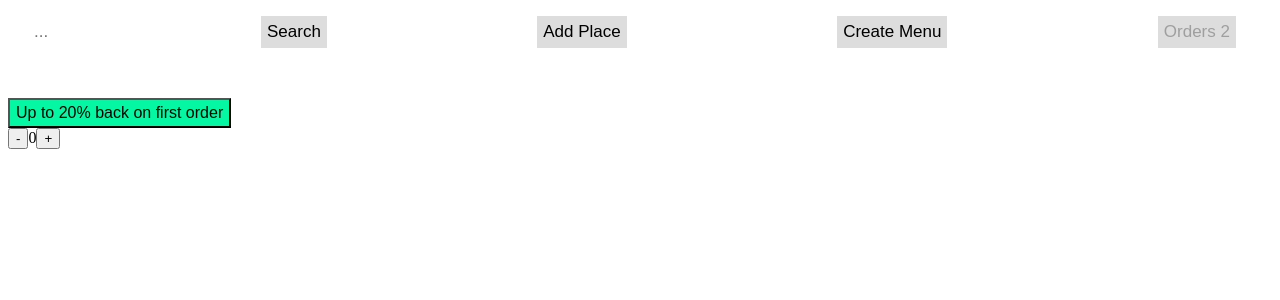
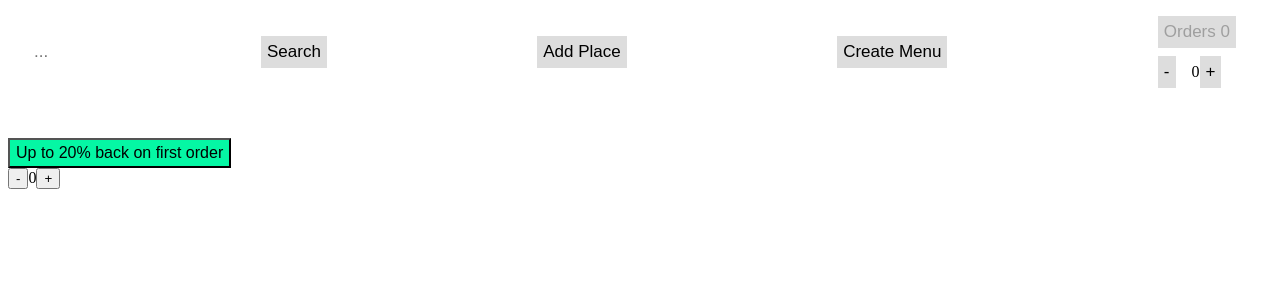
Before and after one commit to NukriSh/DineZone, an Angular app: page / in a window 1280 px wide. Shown: the top 300 px of the page. Built offline with nearby package versions, Linux system fonts and the light colour scheme.

Commit message:
event emmiter

```diff
--- a/src/app/app.component.html
+++ b/src/app/app.component.html
@@ -9,7 +9,7 @@
         <button >Create Menu</button>
     </div>
     <div>
-        <app-current-orders [currentoOderCount]="orderCount"/>
+        <app-current-orders/>
     </div>
 </div>
 
--- a/src/app/app.component.ts
+++ b/src/app/app.component.ts
@@ -14,7 +14,7 @@ import { ItemCounterComponent } from "./item-counter/item-counter.component";
 })
 export class AppComponent {
   title = 'OrderCraft';
-  orderCount: number = 2;
+  // orderCount: number = 2;
 
-  noCurrentOrders: boolean =true;
+  // noCurrentOrders: boolean =true;
 }
--- a/src/app/current-orders/current-orders.component.html
+++ b/src/app/current-orders/current-orders.component.html
@@ -1 +1,2 @@
 <button [disabled]="noCurrentOrders">Orders {{currentoOderCount}}</button>
+<app-item-counter (countChangeEvent)="getItemCount($event)"></app-item-counter>
--- a/src/app/current-orders/current-orders.component.ts
+++ b/src/app/current-orders/current-orders.component.ts
@@ -1,14 +1,21 @@
 import { Component, Input } from '@angular/core';
+import { ItemCounterComponent } from "../item-counter/item-counter.component";
 
 @Component({
   selector: 'app-current-orders',
   standalone: true,
-  imports: [],
+  imports: [ItemCounterComponent],
   templateUrl: './current-orders.component.html',
   styleUrl: './current-orders.component.scss'
 })
 export class CurrentOrdersComponent {
-  @Input() currentoOderCount: number = 0;
+  // @Input() currentoOderCount: number = 0;
+  currentoOderCount: number = 0;
+  noCurrentOrders: boolean = this.currentoOderCount === 0 ? true : false;
 
-  noCurrentOrders: boolean =true;
+
+
+  getItemCount(itemCount: number) {
+    this.currentoOderCount = itemCount
+  }
 }
--- a/src/app/item-counter/item-counter.component.html
+++ b/src/app/item-counter/item-counter.component.html
@@ -1,5 +1,5 @@
 <div class="item-counter">
-    <button (click)="decrementItemCounter()">-</button>
+    <button (click)="decrementItemCounter()" (click)="postItemCount()">-</button>
     <span>{{ itemCount }}</span>
-    <button (click)="incrementItemCounter()">+</button>
+    <button (click)="incrementItemCounter()" (click)="postItemCount()">+</button>
 </div>
--- a/src/app/item-counter/item-counter.component.ts
+++ b/src/app/item-counter/item-counter.component.ts
@@ -1,4 +1,4 @@
-import { Component } from '@angular/core';
+import { Component, Output, EventEmitter } from '@angular/core';
 
 @Component({
   selector: 'app-item-counter',
@@ -10,6 +10,12 @@ import { Component } from '@angular/core';
 export class ItemCounterComponent {
   itemCount: number = 0;
 
+  @Output() countChangeEvent = new EventEmitter<number>();
+
+  postItemCount() {
+    this.countChangeEvent.emit(this.itemCount);
+  }
+
   incrementItemCounter() {
     this.itemCount++;
   }
```
